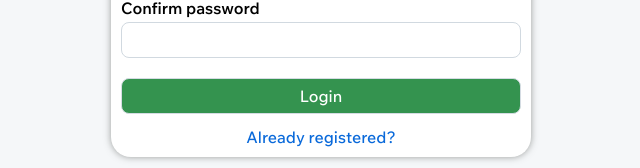
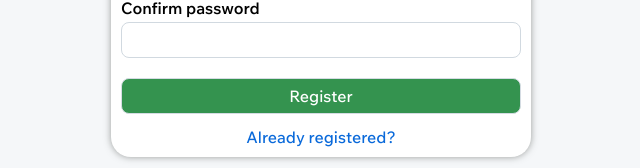
Before and after one commit to W0x3R/Mini-Shop, a React app: page /register in a window 1280 px wide. Shown: the part 501-669 px from the top of the page, without its empty margins (319-959 px from the left). Built offline with nearby package versions, Linux system fonts and the light colour scheme.

Commit message:
fix: fixed a typo in registerform

```diff
--- a/src/components/RegisterForm/RegisterForm.jsx
+++ b/src/components/RegisterForm/RegisterForm.jsx
@@ -65,7 +65,7 @@ export const RegisterForm = ({ onSubmit, isLoading }) => {
         </AuthError>
       )}
       <FormButton disabled={isLoading}>
-        {isLoading ? "Loading..." : "Login"}
+        {isLoading ? "Loading..." : "Register"}
       </FormButton>
       <AuthLink href="/login">{"Already registered?"}</AuthLink>
     </form>
```
